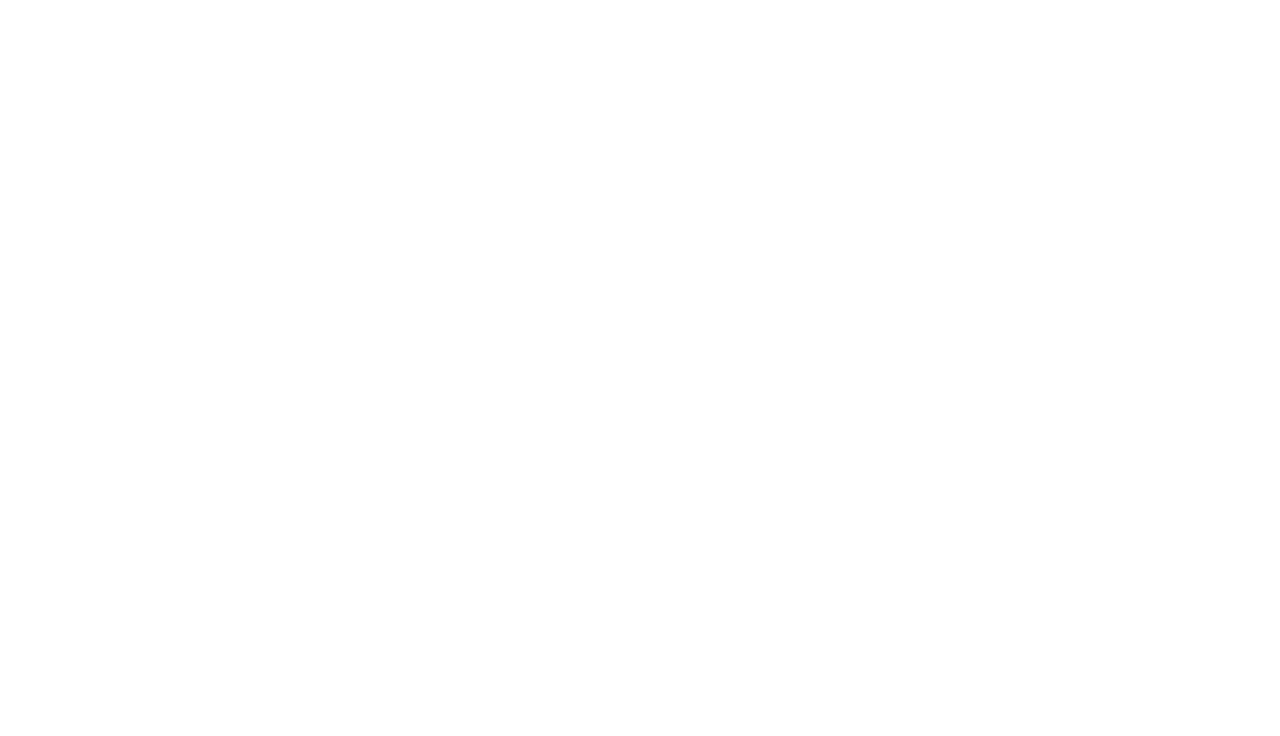
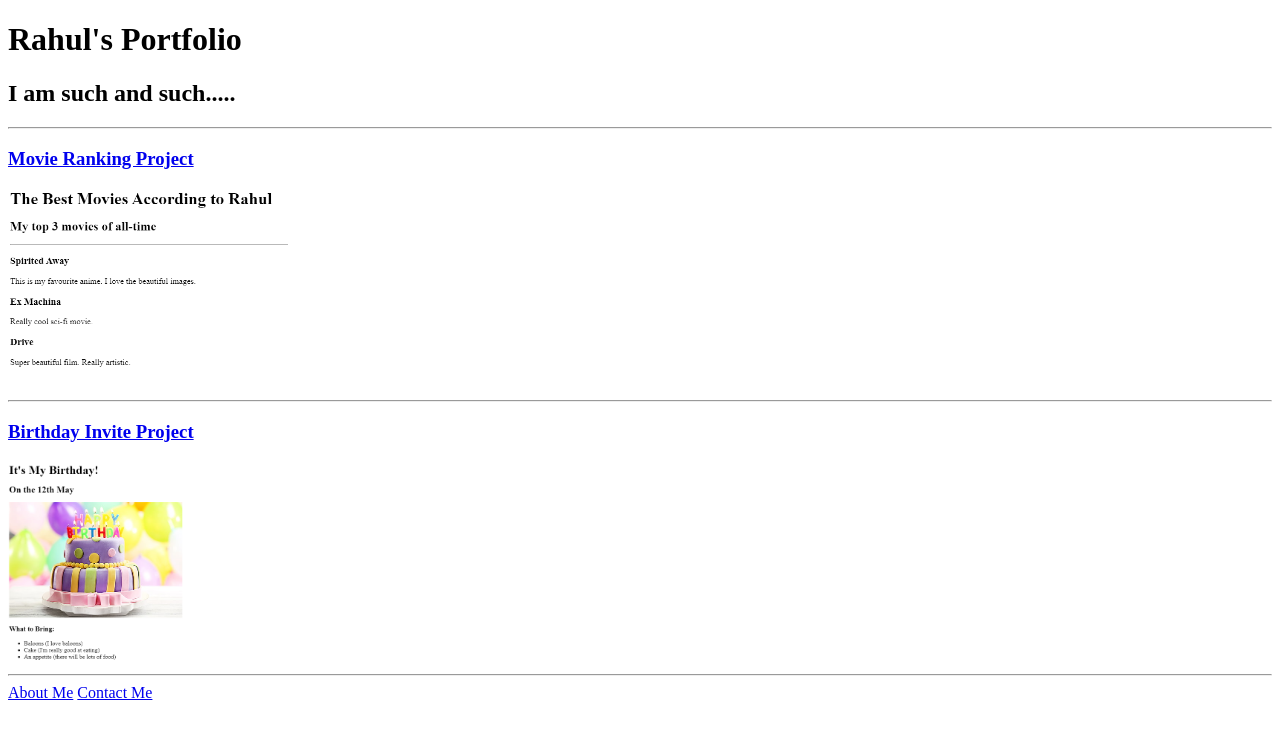
Before and after one commit to rumbark/html-portfolio, a plain HTML site: page index.html in a window 1280 px wide. Drawn offline with Linux system fonts and the light colour scheme.

Commit message:
Add files via upload

```diff
--- a/index.html
+++ b/index.html
@@ -13,3 +13,24 @@ HINT for TODO 6: You can use the height attribute set to 200 to make the image s
 https://developer.mozilla.org/en-US/docs/Web/HTML/Element/img#attr-height -->
 
 <!-- TODO 7: Add the Contact Me and About Me page links -->
+
+<!DOCTYPE html>
+<html lang="en">
+<head>
+    <meta charset="UTF-8">
+    <title> Rahul Umbarkar</title>
+</head>
+<body>
+</body>
+<h1>Rahul's Portfolio </h1>
+<h2> I am such and such.....</h2>
+<hr />
+<a href="./public/movie-ranking.html"> <h3>Movie Ranking Project</h3></a>
+<a href="./public/movie-ranking.html"> <img src="./assets/images/movieRanking.png" alt="movie ranking project image" height="200"/></a>
+<hr />
+<a href="./public/birthday-invite.html"> <h3>Birthday Invite Project</h3></a>
+<a href="./public/birthday-invite.html"><img src="./assets/images/birthdayInvite.png" alt="birthday invite project image" height="200"/></a>
+<hr />
+<a href="./public/about.html">About Me</a>
+<a href="./public/contact.html">Contact Me </a>
+</html>
```
